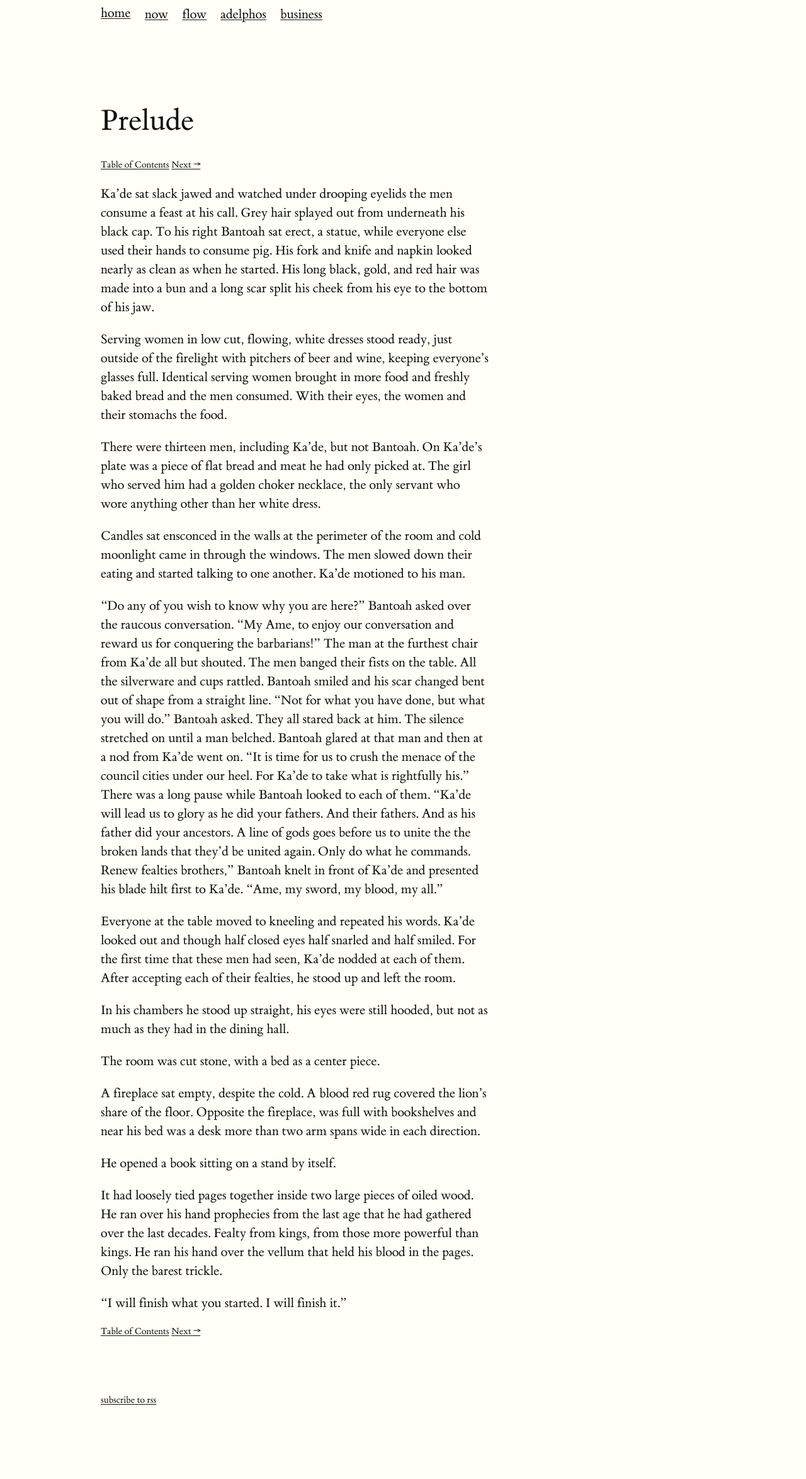
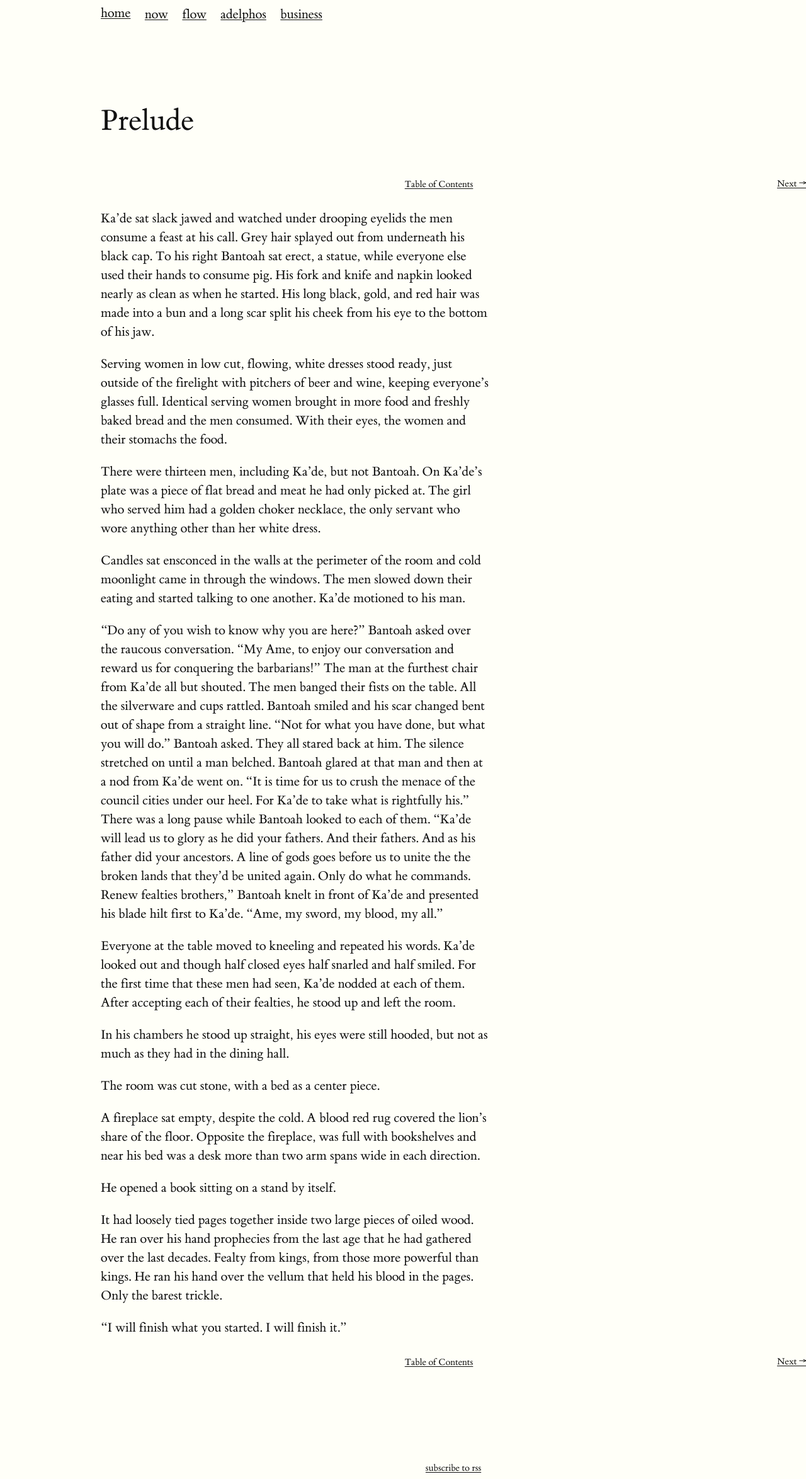
Before and after one commit to pact-wheeler/exp7, a Jekyll site: the page built from _posts/2025-11-25-Prelude.md, in a window 1280 px wide. Shown: the whole page at 63% size. Built offline with Jekyll 4.4.1, drawn with Linux system fonts in a browser that asks for light colours; before the commit the page ends 2240 px from its top, so only the background shows below that.

Commit message:
Update tufte.css

```diff
--- a/assets/css/tufte.css
+++ b/assets/css/tufte.css
@@ -455,3 +455,24 @@ label.margin-toggle:not(.sidenote-number) {
         width: 100%;
     }
 }
+footer {
+    text-align: center;
+    margin-top: 2rem;
+}
+
+.series-nav {
+    display: flex;
+    justify-content: space-between;
+    align-items: center;
+    margin: 2rem 0;
+}
+
+.series-nav a:first-child,
+.series-nav span:first-child {
+    text-align: left;
+}
+
+.series-nav a:last-child,
+.series-nav span:last-child {
+    text-align: right;
+}
```
